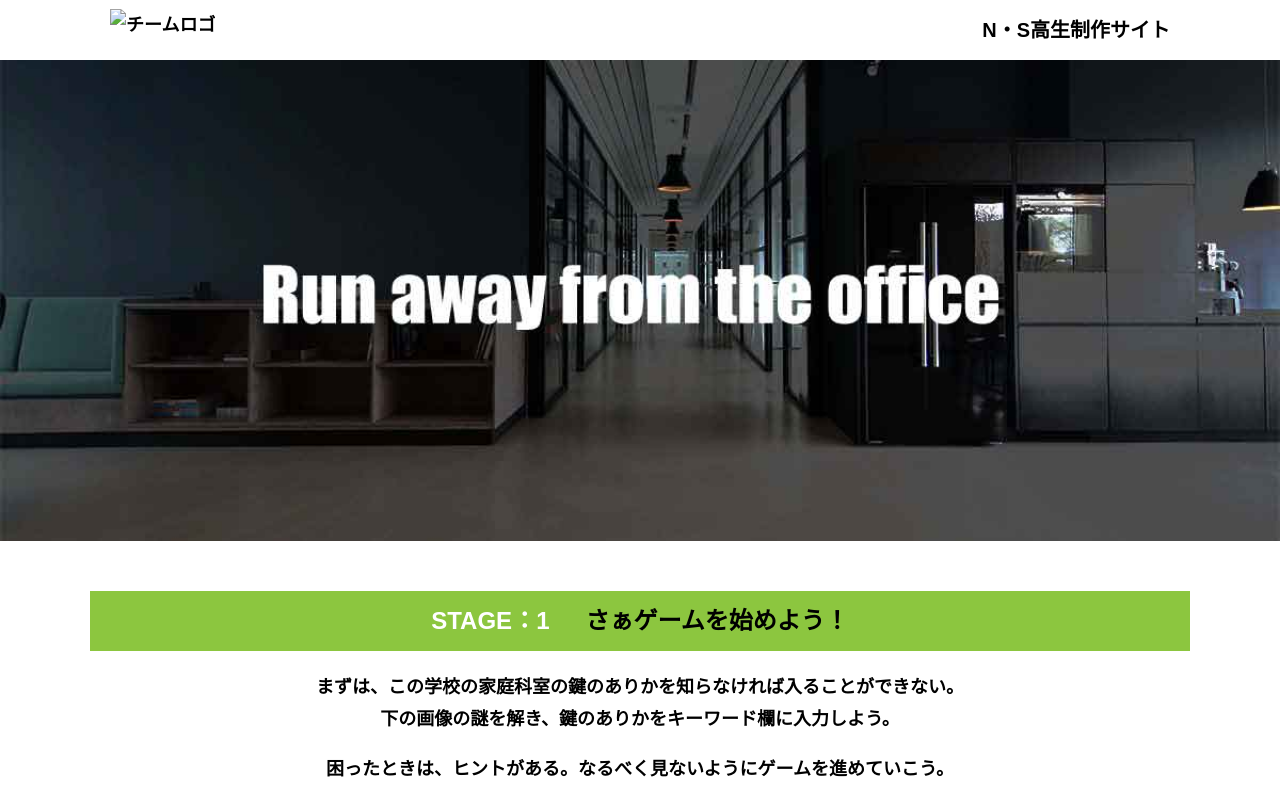
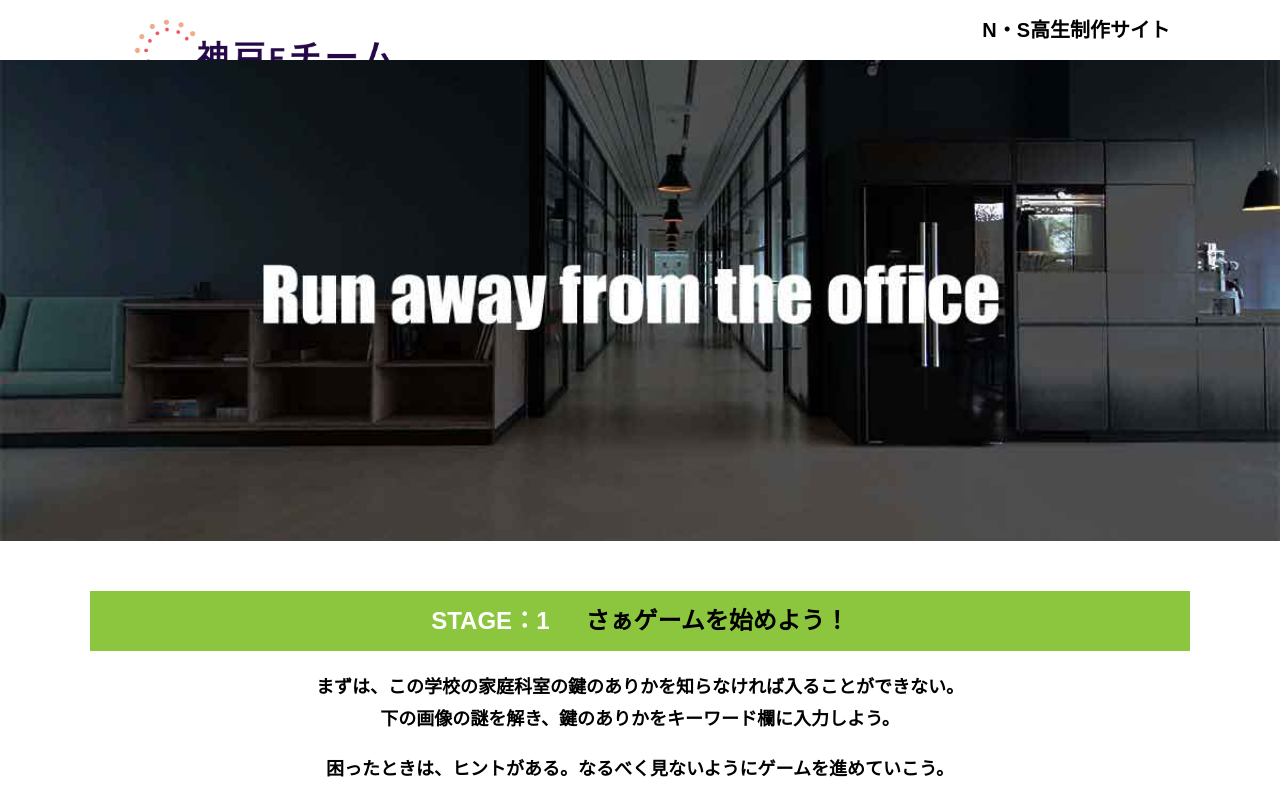
Before and after one commit to shouta-star/alfa-kobe-E, a plain HTML site: page main.html in a window 1280 px wide. Shown: the top 800 px of the page. Drawn offline with nearby package versions, Linux system fonts and the light colour scheme.

Commit message:
Update main.html

```diff
--- a/main.html
+++ b/main.html
@@ -17,7 +17,7 @@
   </svg>
   <header class="header">
     <div class="container">
-      <div class="header__logo"><img src="assets/images/logo." alt="チームロゴ"></div>
+      <div class="header__logo"><img src="assets/images/logo.png" alt="チームロゴ"></div>
       <div class="header__name">N・S高生制作サイト</div>
     </div>
   </header>
```
